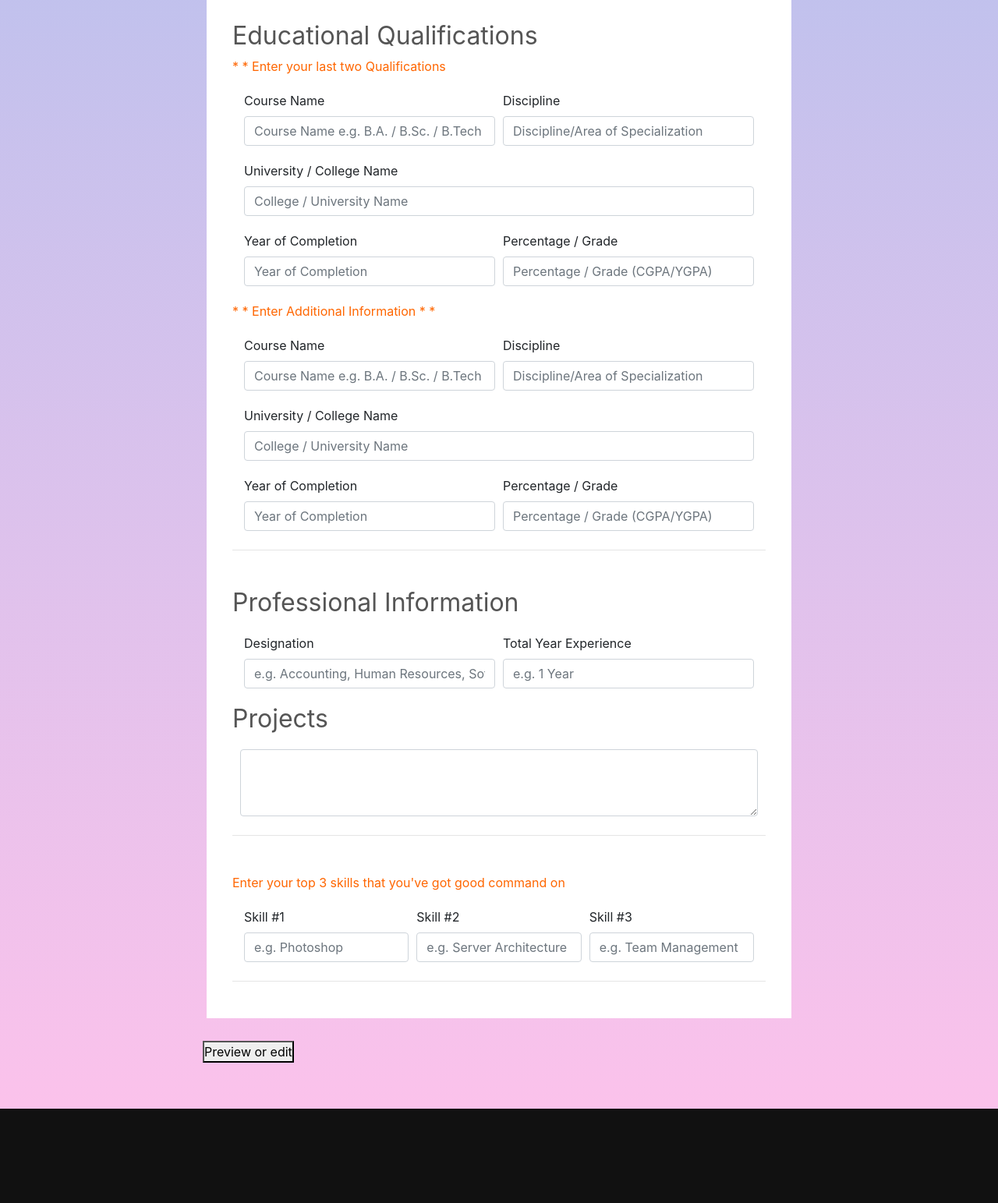
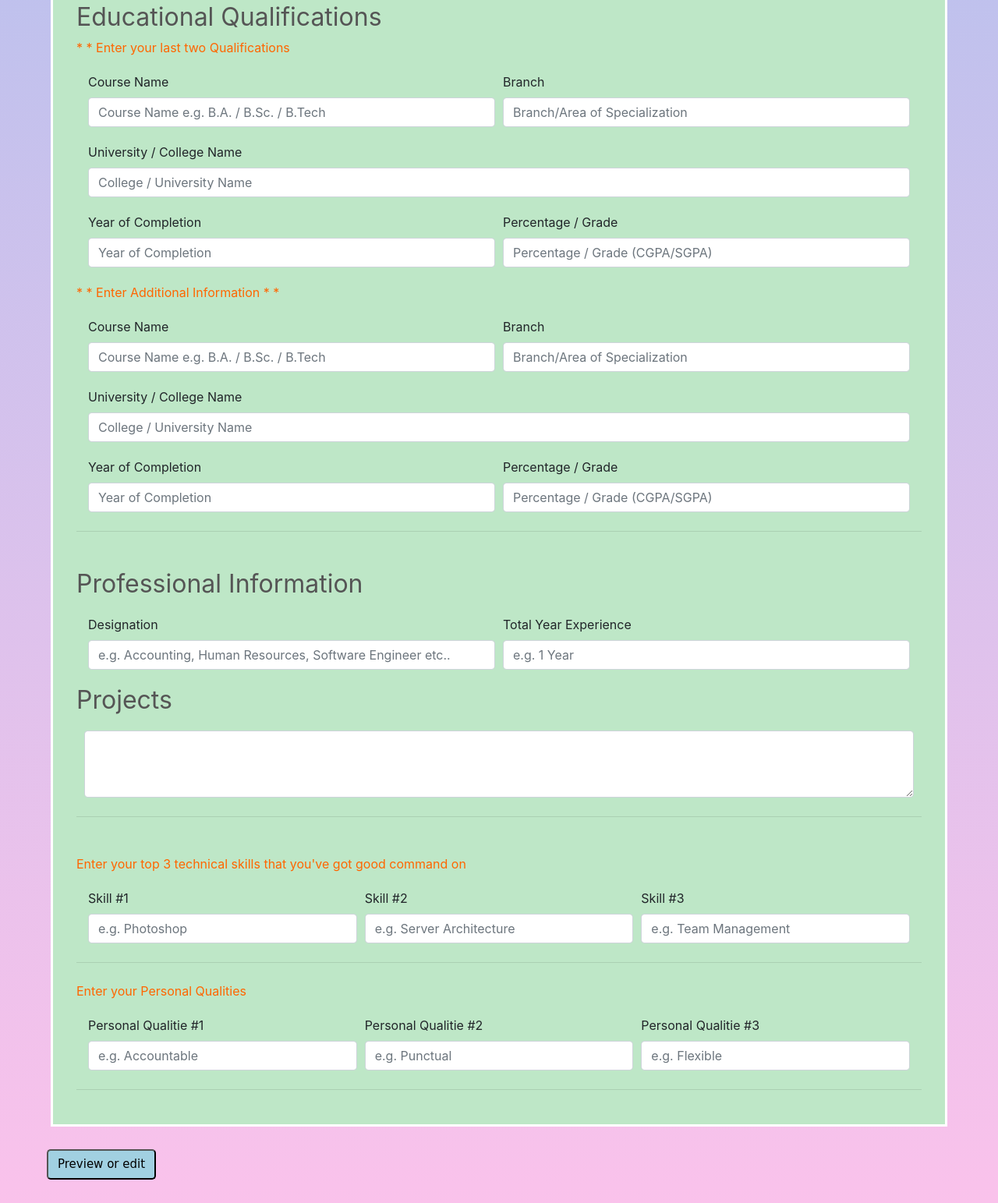
Before and after one commit to ialabs-students/html-css-resume-builder-gouthamd24, a plain HTML site: page indexform.html in a window 1280 px wide. Shown: the part 678-2221 px from the top of the page at 78% size. Before the commit the page ends 2100 px from the top, so only its background shows below. Drawn offline with nearby package versions, Linux system fonts and the light colour scheme; a script that the page names is missing.

Commit message:
Gautham resume builder project 1

```diff
--- a/indexform.html
+++ b/indexform.html
@@ -23,7 +23,7 @@
     <div class="row form-row justify-content-center">
 
       <!-- Form Area -->
-      <div class="col-md-8 col-sm-12 col-xs-12">
+      <div class="col-md-12 col-sm-12 col-xs-12">
         <form class="detail-form">
           <h2 class="display-4" style="text-align: center; font-weight: 400;">Resume Details</h2>
           <hr class="my-4">
@@ -60,7 +60,7 @@
           <!-- =============== Objective ============= -->
           <h2 class="form-subhead">Career Objective</h2>
           <div class="form-group form-row">
-            <textarea class="form-control" id="exampleFormControlTextarea1" name="objective" rows="3"></textarea>
+            <textarea class="form-control" id="exampleFormControlTextarea1" name="objective" rows="2"></textarea>
           </div>
           <hr class="my-4"><br>
 
@@ -75,8 +75,8 @@
               <input type="text" class="form-control" id="course" name="course" placeholder="Course Name e.g. B.A. / B.Sc. / B.Tech" required>
             </div>
             <div class="col">
-              <label for="discipline">Discipline</label>
-              <input type="text" class="form-control" id="discipline" name="discipline" placeholder="Discipline/Area of Specialization" required>
+              <label for="discipline">Branch</label>
+              <input type="text" class="form-control" id="discipline" name="discipline" placeholder="Branch/Area of Specialization" required>
             </div>
           </div>
           <div class="row form-row">
@@ -92,7 +92,7 @@
             </div>
             <div class="col">
               <label for="grade">Percentage / Grade</label>
-              <input type="text" class="form-control" id="grade" name="grade" placeholder="Percentage / Grade (CGPA/YGPA)">
+              <input type="text" class="form-control" id="grade" name="grade" placeholder="Percentage / Grade (CGPA/SGPA)">
             </div>
           </div>
 
@@ -104,8 +104,8 @@
               <input type="text" class="form-control" id="course2" name="course2" placeholder="Course Name e.g. B.A. / B.Sc. / B.Tech" required>
             </div>
             <div class="col">
-              <label for="discipline">Discipline</label>
-              <input type="text" class="form-control" id="discipline2" name="discipline2" placeholder="Discipline/Area of Specialization" required>
+              <label for="discipline">Branch</label>
+              <input type="text" class="form-control" id="discipline2" name="discipline2" placeholder="Branch/Area of Specialization" required>
             </div>
           </div>
           <div class="row form-row">
@@ -121,7 +121,7 @@
             </div>
             <div class="col">
               <label for="grade">Percentage / Grade</label>
-              <input type="text" class="form-control" id="grade2" name="grade2" placeholder="Percentage / Grade (CGPA/YGPA)">
+              <input type="text" class="form-control" id="grade2" name="grade2" placeholder="Percentage / Grade (CGPA/SGPA)">
             </div>
           </div>
           <hr class="my-4"><br>
@@ -148,7 +148,7 @@
           </div>
           <hr class="my-4"><br>
 
-           <p style="color: #ff6600;">Enter your top 3 skills that you've got good command on</p>
+           <p style="color: #ff6600;">Enter your top 3 technical skills that you've got good command on</p>
           <div class="row form-row">
             <div class="col">
               <label for="Skill1">Skill #1</label>
@@ -165,6 +165,22 @@
           </div>
           <hr class="my-4">
 
+          <p style="color: #ff6600;">Enter your Personal Qualities</p>
+          <div class="row form-row">
+            <div class="col">
+              <label for="Skill1">Personal Qualitie #1</label>
+              <input type="text" class="form-control" id="pq1" name="pq1" placeholder="e.g. Accountable" required>
+            </div>
+            <div class="col">
+              <label for="Skill2">Personal Qualitie #2</label>
+              <input type="text" class="form-control" id="pq2" name="pq2" placeholder="e.g. Punctual" required>
+            </div>
+            <div class="col">
+              <label for="Skill3">Personal Qualitie #3</label>
+              <input type="text" class="form-control" id="pq3" name="pq3" placeholder="e.g. Flexible" required>
+            </div>
+          </div>
+          <hr class="my-4">
 
         </form>
 
--- a/style.css
+++ b/style.css
@@ -52,7 +52,7 @@ body{
 }
 
 .detail-form{
-    background: #fff;
+    background: #bee7c7;
     margin: 0px 20px;
     padding: 20px 30px;
     border: 3px solid #fff;
@@ -69,9 +69,20 @@ body{
 .form-row{
     margin: 20px 10px;
 }
-.form-row button{
+/* .form-row button{
     margin: 20px auto;
     align-self: center;
+} */
+
+.form-row button {
+  margin: 20px auto;
+  align-self: center;
+  background-color: #a1d0e1;
+  border-radius: 5px;
+  padding-block: inherit;
+  padding: inherit;
+  font-size: 15px;
+  font-family: cursive;
 }
 
 
@@ -83,7 +94,7 @@ body{
   background-color: #111;
 }
 
-.div1{
+/* .div1{
   width: 550px;
   height: 505px;
   border:5px solid #fff;
@@ -91,6 +102,17 @@ body{
 top: 60%; left: 50%;
 transform: translate(-50%,-50%);
 text-align: center;
+} */
+.div1 {
+  width: 719px;
+  height: 642px;
+  border: 5px solid #fff;
+  position: absolute;
+  top: 65%;
+  left: 48%;
+  /* bottom: 28%; */
+  transform: translate(-50%,-50%);
+  text-align: center;
 }
 
 .slide{
```
Also changed, not shown: index.html (+1 -3 lines).
